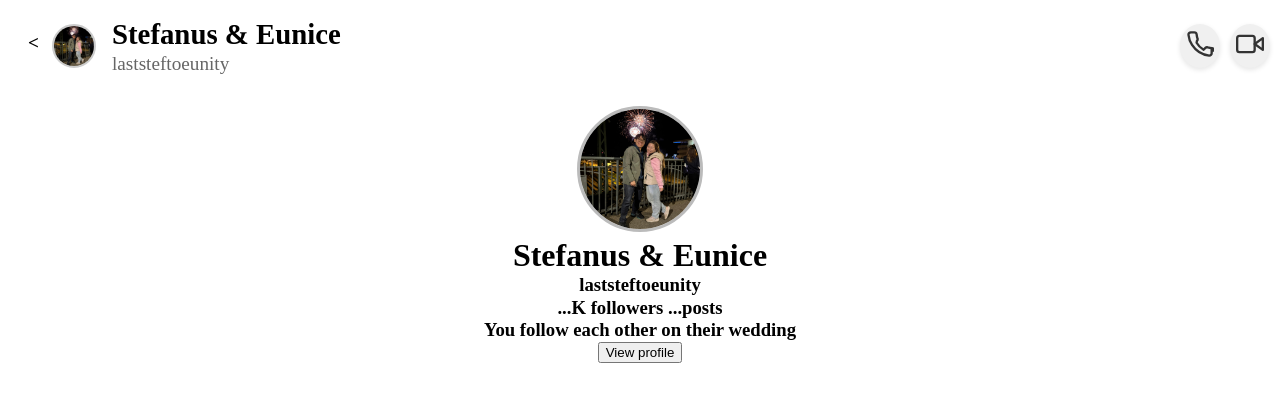
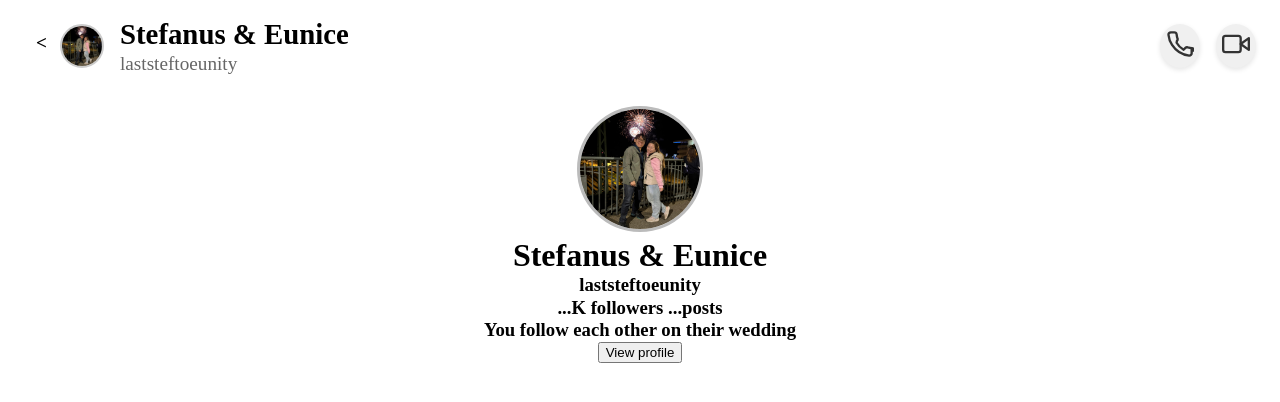
Before and after one commit to Vae2002/WeddingPlanner, a Flask app: page /messenger in a window 1280 px wide. Shown: the top 402 px of the page. Run offline with Flask 2, Linux system fonts and the light colour scheme.

Commit message:
adjusted the icons to not be so cornered

```diff
--- a/static/css/styles.css
+++ b/static/css/styles.css
@@ -19,8 +19,8 @@ header {
 
 .logo-link {
     position: absolute;
-    top: 10px;
-    left: 10px;
+    top: 1.5rem;
+    left: 1.5rem;
     display: inline-block;
     width: 40px;      /* adjust size as needed */
     height: 40px;
@@ -87,7 +87,7 @@ footer {
 .close-button {
     position: absolute;
     top: 1.5rem;
-    left: 1rem;
+    left: 1.5rem;
     z-index: 20; /* Higher than video/canvas */
     background-color: rgba(255,255,255,0.7);
     padding: 8px 12px;
@@ -104,8 +104,8 @@ footer {
 
 .message-icon {
     position: absolute;
-    top: 10px;
-    right: 10px;
+    top: 1.5rem;
+    right: 1.5rem;
     font-size: 24px;
     text-decoration: none;
     background: #f0f0f0;
@@ -163,12 +163,12 @@ footer {
 
 /* Position voice call on top right with some margin */
 .call-icon {
-    right: 60px; /* adjust spacing from right */
+    right: 5rem; /* adjust spacing from right */
 }
 
 /* Position video call right corner */
 .vidcall-icon {
-    right: 10px;
+    right: 1.5rem;
 }
 
 /* If using .footer-icons for the footer nav */
@@ -290,7 +290,7 @@ footer {
 .profile-header.heading {
     position: absolute;
     top: -10px;
-    left: 2.5rem;
+    left: 3rem;
     z-index: 20; /* Higher than video/canvas */
     background-color: rgba(255,255,255,0.7);
     padding: 8px 12px;
@@ -491,6 +491,7 @@ footer {
     width: 100%;
     height: 100%;
     object-fit: cover;
+    transform: scaleX(-1); /* Mirror the video */
 }
 
 .capture-button {
```
